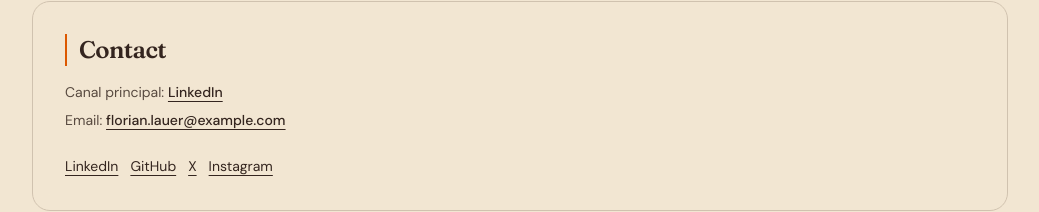
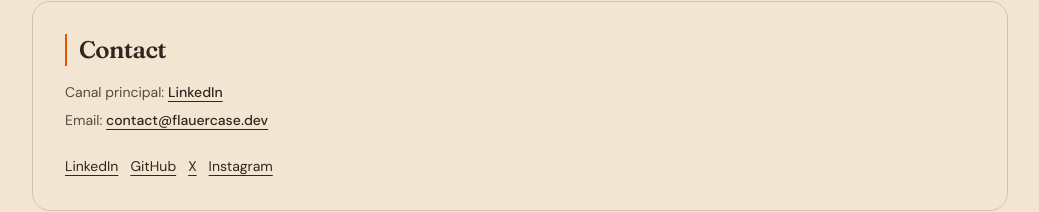
Before and after one commit to florianlauer/my-portfolio, a Next.js app: page / in a window 1280 px wide. Shown: the part 2148-2360 px from the top of the page, without its empty margins (120-1159 px from the left). Built offline with nearby package versions, Linux system fonts and the light colour scheme; no server answers.

Commit message:
fix(site): update contact email to new address for improved communication

```diff
--- a/src/content/site.ts
+++ b/src/content/site.ts
@@ -12,7 +12,7 @@ export const siteContent: SiteContent = {
     label: "Me contacter",
     href: "https://www.linkedin.com/in/florian-lauer/",
   },
-  contactEmail: "florian.lauer@example.com",
+  contactEmail: "contact@flauercase.dev",
 };
 
 export const heroStack: HeroTech[] = [
```
